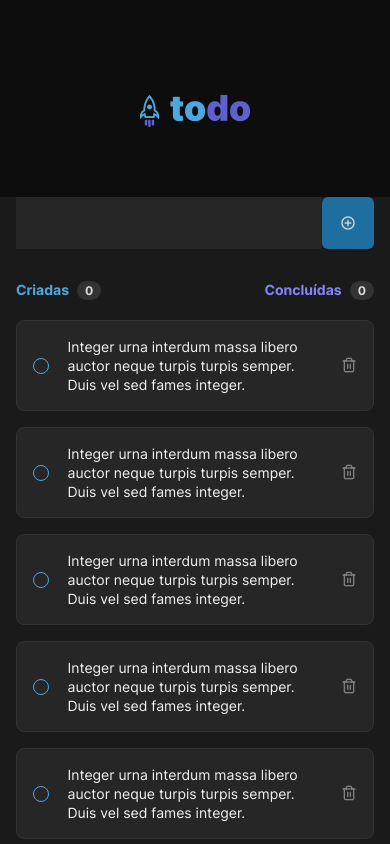
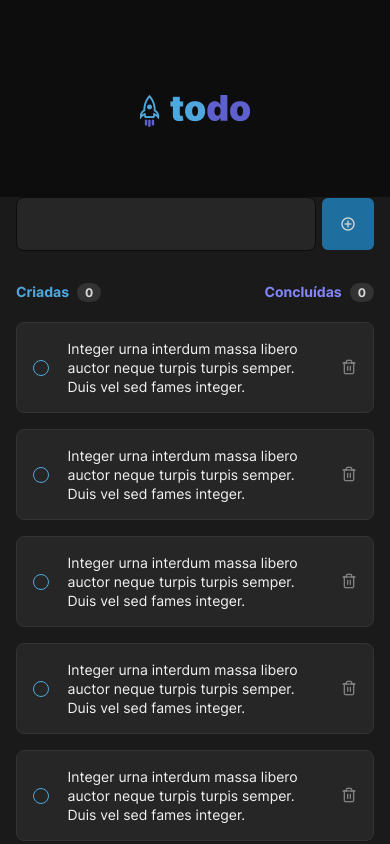
Before and after one commit to ElijahJunnior/react_native_02_todo, a React Native app: screen / in a window 390 px wide. Built offline with nearby package versions, Linux system fonts and the light colour scheme.

Commit message:
finalizando a criação do component input home

```diff
--- a/src/components/InputHome/index.tsx
+++ b/src/components/InputHome/index.tsx
@@ -1,5 +1,6 @@
 import { TextInput } from "react-native";
 import { styles } from "./styles";
+import { useState } from "react";
 
 interface IProps {
   value?: string;
@@ -7,11 +8,20 @@ interface IProps {
 }
 
 export function InputHome({ value, onChange }: IProps) {
+  const [isFocused, setIsFocused] = useState(false);
+
   return (
     <TextInput
-      style={styles.input}
+      style={{
+        ...styles.input,
+        borderColor: isFocused
+          ? styles.focused_input.borderColor
+          : styles.input.borderColor,
+      }}
       value={value ?? ""}
       onChangeText={onChange}
+      onFocus={() => setIsFocused(true)}
+      onBlur={() => setIsFocused(false)}
     />
   );
 }
--- a/src/components/InputHome/styles.ts
+++ b/src/components/InputHome/styles.ts
@@ -4,8 +4,18 @@ import { colors } from "../../shared/colors_styles"
 export const styles = StyleSheet.create({
   input: {
     backgroundColor: colors.gray_500,
-    borderColor: colors.purple_dark,
+    borderColor: colors.gray_700,
+    borderWidth: 1,
+    borderRadius: 8,
+    color: colors.gray_100,
     flex: 1,
-    color: colors.gray_100
-  }
+    fontFamily: "InterRegular",
+    fontSize: 16,
+    height: 54,
+    lineHeight: 20,
+    padding: 16
+  },
+  focused_input: {
+    borderColor: colors.purple_dark
+  },
 })
--- a/src/screens/Home/index.tsx
+++ b/src/screens/Home/index.tsx
@@ -17,6 +17,7 @@ interface ITask {
 }
 
 export default function Home() {
+  const [inputValue, setInputValue] = useState("");
   const [tasks, setTasks] = useState<ITask[]>([]);
 
   return (
@@ -26,7 +27,10 @@ export default function Home() {
       </View>
       <View style={styles.main}>
         <View style={styles.form}>
-          <InputHome />
+          <InputHome
+            value={inputValue}
+            onChange={(text) => setInputValue(text)}
+          />
           <ButtonAdd />
         </View>
         <View style={styles.info_box}>
--- a/src/screens/Home/styles.ts
+++ b/src/screens/Home/styles.ts
@@ -28,7 +28,9 @@ export const styles = StyleSheet.create({
     marginBottom: 20
   },
   form: {
+    alignItems: "center",
     flexDirection: "row",
+    gap: 6,
     marginBottom: 32,
   },
   list: {
```
